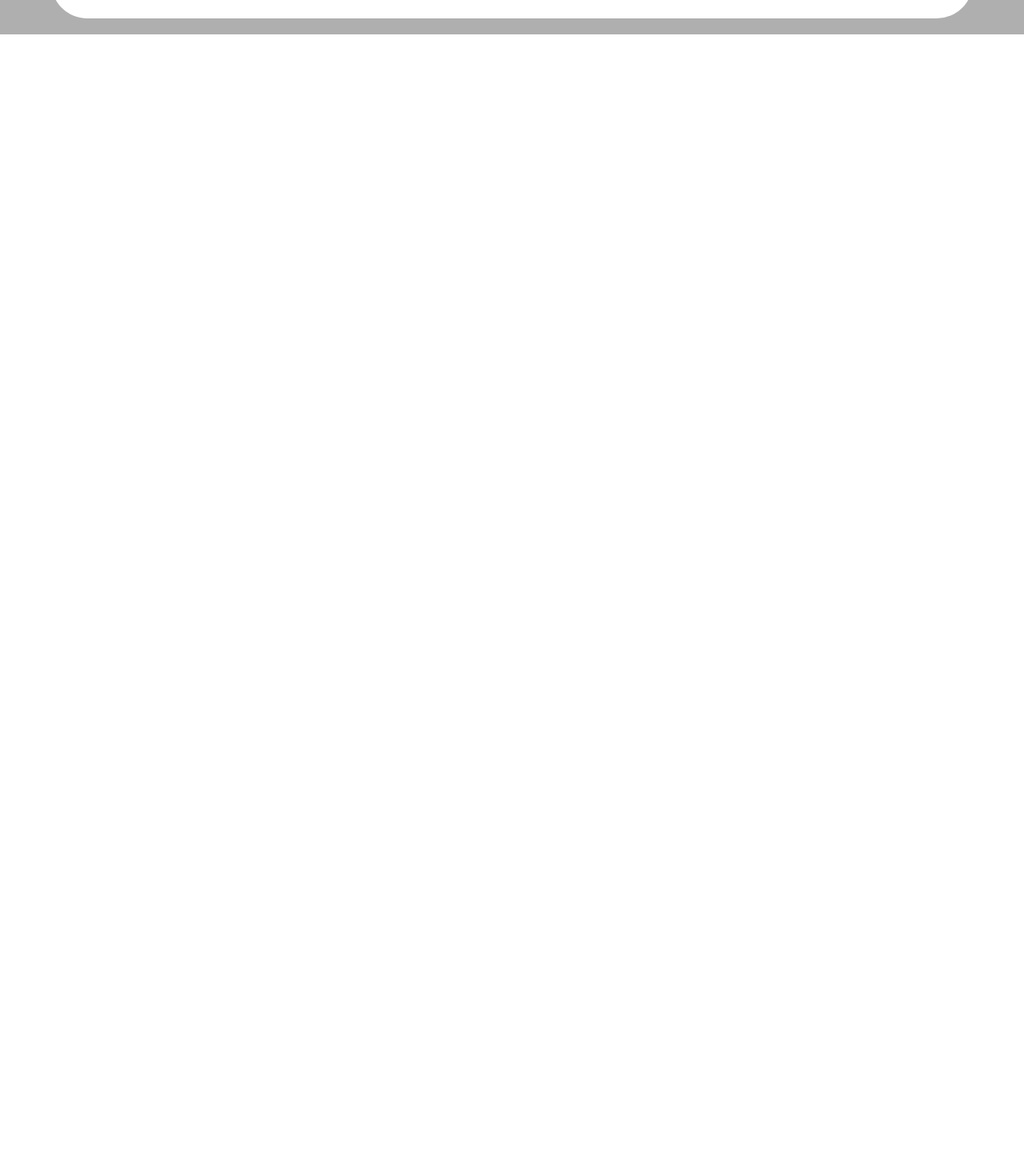
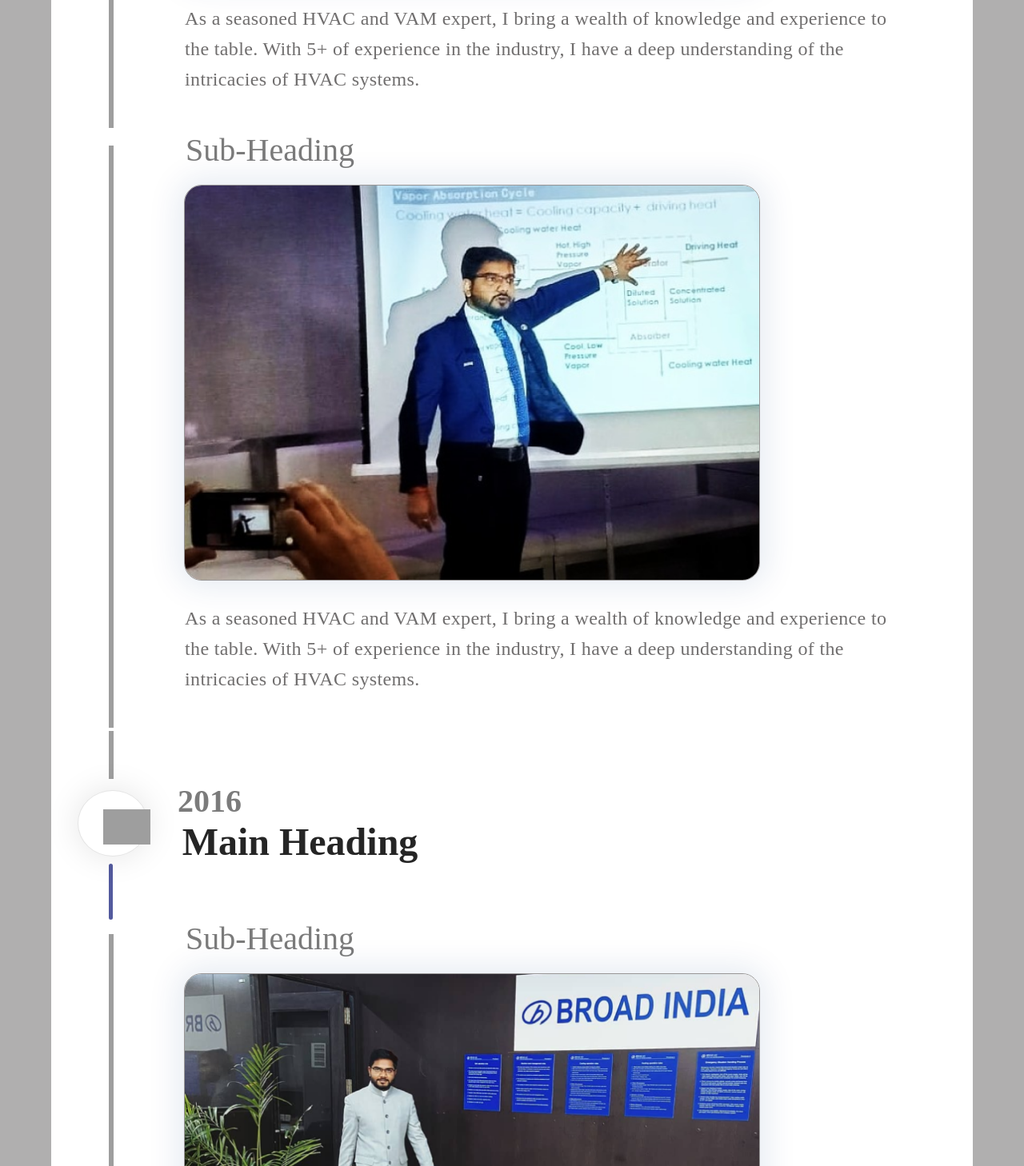
Before and after one commit to Arham-1003/Akshay-Mangal, a plain HTML site: page new.html in a window 1280 px wide. Shown: the part 922-2380 px from the top of the page at 80% size. Before the commit the page ends 965 px from the top, so only its background shows below. Drawn offline with Linux system fonts and the light colour scheme; grey boxes are pictures that could not be loaded.

Commit message:
align commit

```diff
--- a/new.css
+++ b/new.css
@@ -15,10 +15,26 @@ body {
     overflow-x: hidden;
     scroll-behavior: smooth;
 }
-
+.head{
+  display: flex;
+  margin-left: -39px;
+  align-items: center;
+}
+.group-36{
+  height: 83px;
+  width: 88px;
+}
+.group-36 img{
+  height: 44px;
+}
+.sub-head{
+  display: flex;
+}
+.side-line{
+  margin-top: 18px;
+}
 .timeline {
   background-color: rgba(176, 175, 175, 1);
-  /* padding: 30px 0 120px 39px; */
   padding: 20px 0;
   display: flex;
   flex-direction: column;
@@ -134,9 +150,8 @@ body {
   }
   .flex-wrapper-one {
     background-color:var(--white) ;
-    /* margin-left: 72px; */
     border-radius: 45px;
-    padding: 69px 99px 84px 38px;
+    padding: 69px 99px 84px 72px;
     display: flex;
     flex-direction: column;
     align-items: flex-start;
@@ -262,13 +277,18 @@ body {
   }
   .sub-heading {
     width: 219px;
+  margin-bottom: 20px;
     font-family: "Source Sans Pro";
     font-size: 40px;
     font-weight: 400;
     line-height: normal;
-    color: rgba(28, 27, 27, 1);
+    color: rgb(28 27 27 / 58%);
     text-align: center;
 
+  }
+  .year-head h1{
+    color: rgb(28 27 27 / 58%);
+    font-size: 40px;
   }
   .group-59 {
     display: flex;
@@ -281,7 +301,8 @@ body {
     margin-top: 85px;
   }
   .line-16 {
-    width: 5px;
+    width: 4.6px;
+    border-radius: 18px;
     height: 70px;
     background-color: rgba(10, 20, 117, 0.7);
     margin-right: 81px;
@@ -619,8 +640,6 @@ body {
     display: flex;
     align-items: center;
   }
-
-
   .main{
     display: flex;
     flex-direction: column;
--- a/new.html
+++ b/new.html
@@ -12,12 +12,30 @@
 
 <body>
   <div class="timeline">
-
     <div class="flex-wrapper-one">
       <div class="main">
+        <div class="content">
+          <img alt=""  style="margin-left: 0px;" class="group-37"
+            src="https://static.overlay-tech.com/assets/d2020bff-c260-40de-9c0f-8c708a8010cd.svg" />
+          <div class="head">
+            <div class="group-36">
+              <img alt="" class="vector"
+                src="https://static.overlay-tech.com/assets/5d9f219b-34c6-42ff-8327-71a84f0aa204.svg" />
+            </div>
+            <div class="year-head">
               <h1>2016</h1>
               <p class="main-heading">Main Heading</p>
+            </div>
+          </div>
+          <div class="line-16"></div>
+          <div class="sub-head">
+            <div class="side-line">
+              <img alt="" class="group-40"
+                src="https://static.overlay-tech.com/assets/80ea95bb-a503-4874-bd92-d3aa230a8ee7.svg" />
+            </div>
+            <div class="sommee">
               <p class="sub-heading">Sub-Heading</p>
+              <div class="content-sub-head">
                 <img src="./images/29.png" class="img" alt="">
                 <p class="detail">
                   As a seasoned HVAC and VAM expert, I bring a
@@ -28,7 +46,94 @@
                 </p>
               </div>
             </div>
+
+          </div>
+          <div class="sub-head">
+            <div class="side-line">
+              <img alt="" class="group-40"
+                src="https://static.overlay-tech.com/assets/80ea95bb-a503-4874-bd92-d3aa230a8ee7.svg" />
+            </div>
+            <div class="sommee">
+              <p class="sub-heading">Sub-Heading</p>
+              <div class="content-sub-head">
+                <img src="./images/30.png" class="img" alt="">
+                <p class="detail">
+                  As a seasoned HVAC and VAM expert, I bring a
+                  wealth of knowledge and experience to the
+                  table. With 5&#43; of experience in the
+                  industry, I have a deep understanding of the
+                  intricacies of HVAC systems.
+                </p>
+              </div>
+            </div>
+
+          </div>
+        </div>
+        <div>
+          <img alt="" class="group-41"
+            src="https://static.overlay-tech.com/assets/34fa02c5-cc30-4211-84c1-e2794243d752.svg" />
+        </div>
+      </div>
+      <div class="main">
+        <div class="content">
+          <div class="head">
+            <div class="group-36">
+              <img alt="" class="vector"
+                src="https://static.overlay-tech.com/assets/5d9f219b-34c6-42ff-8327-71a84f0aa204.svg" />
+            </div>
+            <div class="year-head">
+              <h1>2016</h1>
+              <p class="main-heading">Main Heading</p>
+            </div>
+          </div>
+          <div class="line-16"></div>
+          <div class="sub-head">
+            <div class="side-line">
+              <img alt="" class="group-40"
+                src="https://static.overlay-tech.com/assets/80ea95bb-a503-4874-bd92-d3aa230a8ee7.svg" />
+            </div>
+            <div class="sommee">
+              <p class="sub-heading">Sub-Heading</p>
+              <div class="content-sub-head">
+                <img src="./images/29.png" class="img" alt="">
+                <p class="detail">
+                  As a seasoned HVAC and VAM expert, I bring a
+                  wealth of knowledge and experience to the
+                  table. With 5&#43; of experience in the
+                  industry, I have a deep understanding of the
+                  intricacies of HVAC systems.
+                </p>
+              </div>
+            </div>
+
+          </div>
+          <div class="sub-head">
+            <div class="side-line">
+              <img alt="" class="group-40"
+                src="https://static.overlay-tech.com/assets/80ea95bb-a503-4874-bd92-d3aa230a8ee7.svg" />
+            </div>
+            <div class="sommee">
+              <p class="sub-heading">Sub-Heading</p>
+              <div class="content-sub-head">
+                <img src="./images/30.png" class="img" alt="">
+                <p class="detail">
+                  As a seasoned HVAC and VAM expert, I bring a
+                  wealth of knowledge and experience to the
+                  table. With 5&#43; of experience in the
+                  industry, I have a deep understanding of the
+                  intricacies of HVAC systems.
+                </p>
+              </div>
+            </div>
+
+          </div>
+        </div>
+        <div>
+          <img alt="" class="group-41"
+            src="https://static.overlay-tech.com/assets/34fa02c5-cc30-4211-84c1-e2794243d752.svg" />
+        </div>
+      </div>
+    </div>
   </div>
 </body>
-
 </html>
```
Lines whose indentation alone changed are shown as unchanged.
